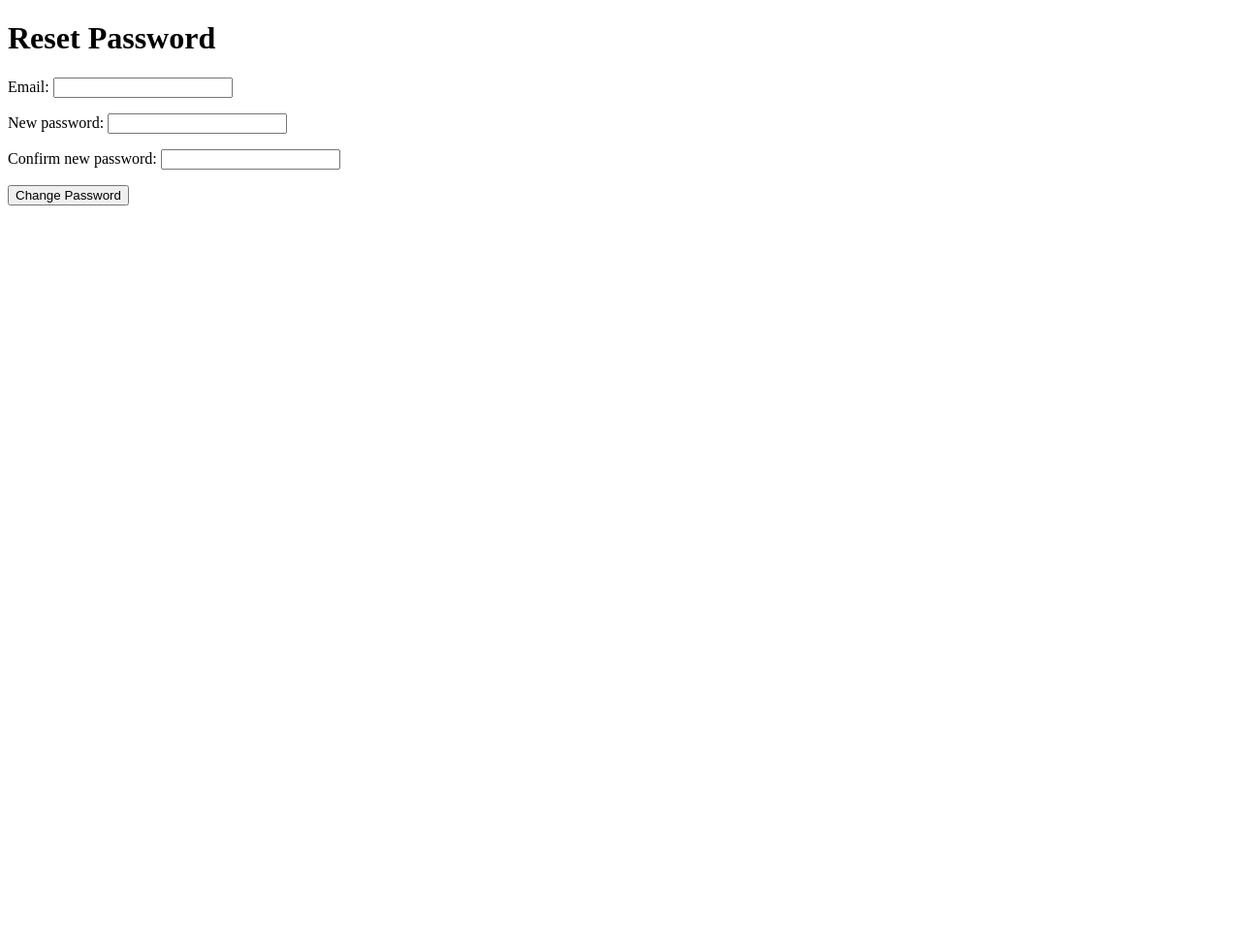
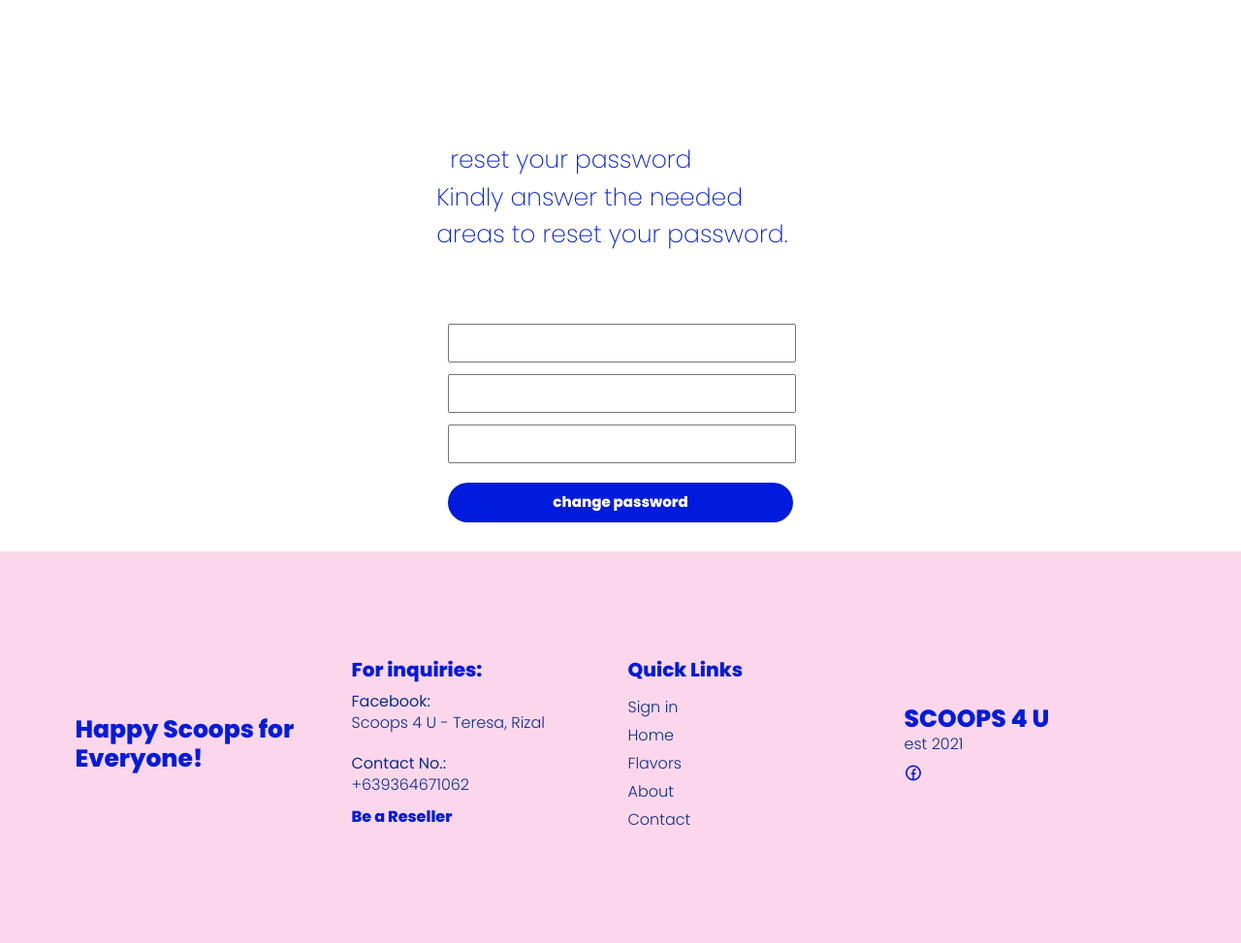
Before and after one commit to Pedrick16/scoop4u-final, a Django app: page /reset-password/ in a window 1280 px wide. Shown: the whole page at 97% size. Before the commit the page ends 212 px from the top, so only its background shows below. Run offline with Django 4.2, Linux system fonts and the light colour scheme; some libraries are stand-ins or nearby versions.

Commit message:
Update password_reset_form.html

```diff
--- a/templates/landing_page/login-folder/password_reset_form.html
+++ b/templates/landing_page/login-folder/password_reset_form.html
@@ -1,17 +1,79 @@
-<!DOCTYPE html>
-<html lang="en">
-<head>
-    <meta charset="UTF-8">
-    <meta http-equiv="X-UA-Compatible" content="IE=edge">
-    <meta name="viewport" content="width=device-width, initial-scale=1.0">
-    <title>Document</title>
-</head>
-<body>
-    <h1>Reset Password</h1>
-    <form method="post">
-        {% csrf_token %}
-        {{ form.as_p }}
-        <button type="submit">Change  Password</button>
-      </form>
-</body>
-</html>
+{% extends 'landing_page/base.html' %}
+{% load static %}
+
+{% block title %}
+<title>SCOOPS 4 U</title>
+{% endblock %}
+
+{% block content %}
+<!-- Main CSS -->
+<link href="{% static '/css/signin.css'%}" rel="stylesheet">
+
+<section class="forgot-pass">
+    <div class="container forgot-container d-flex justify-content-center">
+        <div class="col-12 p-0 col-lg-9 col-md-9 d-flex justify-content-center">
+            <div class="row d-flex justify-content-center">
+                <div class="col-12 col-lg-12 title-main">
+                    <h1 class="col-lg-5">reset your password</h1>
+                    <p>Kindly<span> answer</span> the needed areas to reset your <span>password</span>.</p>
+                </div>
+                <div class="col-12 col-lg-9 form-main">
+                    <form  method="post" class="col-lg-5">
+                    {% csrf_token %}
+                        <div class="user my-3">
+                            <!-- <input type="email" name="email" placeholder="Your Reseller Email" class="form-control" required> -->
+                            {{ form.email }}
+                        </div>
+                        <div class="pass mb-3">
+                            {{ form.new_password }}
+                        </div>
+                        <div class="pass mb-3">
+                            {{ form.confirm_new_password }}
+                        </div>
+
+                        <button  class="signin-btn mt-3 mb-5" type="submit" name="submit">change password</button>
+                        <!-- <a href="{% url 'landing_page:send_email'  %}">forgot password</a> -->
+
+                        <div>
+                            {% if form.email.errors %}
+                                {% for error in form.email.errors %}
+                                <p class='alert alert-danger mt-3'>{{error}}</p>
+                                {% endfor %}
+                            {% endif %}
+                        </div>
+                        <div>
+                            {% if form.confirm_new_password.errors %}
+                                {% for error in form.confirm_new_password.errors %}
+                                <p class='alert alert-danger mt-3'>{{error}}</p>
+                                {% endfor %}
+                            {% endif %}
+                        </div>
+                        <div>
+                            {% for message in messages  %}
+                            {% if 'success' in message.tags %}
+                            <p class='alert alert-success mt-3'>{{message}}</p>
+                            <div class="col-12 d-flex justify-content-center mt-5">
+                                <a href="{% url 'landing_page:login' %}">Sign in now</a>
+                                <!-- <a href="{% url 'landing_page:reset_password' %}">Go Back</a> -->
+                            </div>
+                            {% elif 'error' in message.tags %}
+                            <p class='alert alert-danger mt-3'>{{message}}</p>
+                            {% else %}
+                            <p class='alert alert-info mt-3'>{{message}}</p>
+                            {% endif %}
+                            {% endfor %}
+                        </div>
+                    </form>
+                </div>
+            </div>
+        </div>
+    </div>
+</section>
+
+<script>
+    setTimeout(function() {
+    $('.alert').fadeOut('slow');
+    }, 2000);
+
+</script>
+{% endblock %}
```
